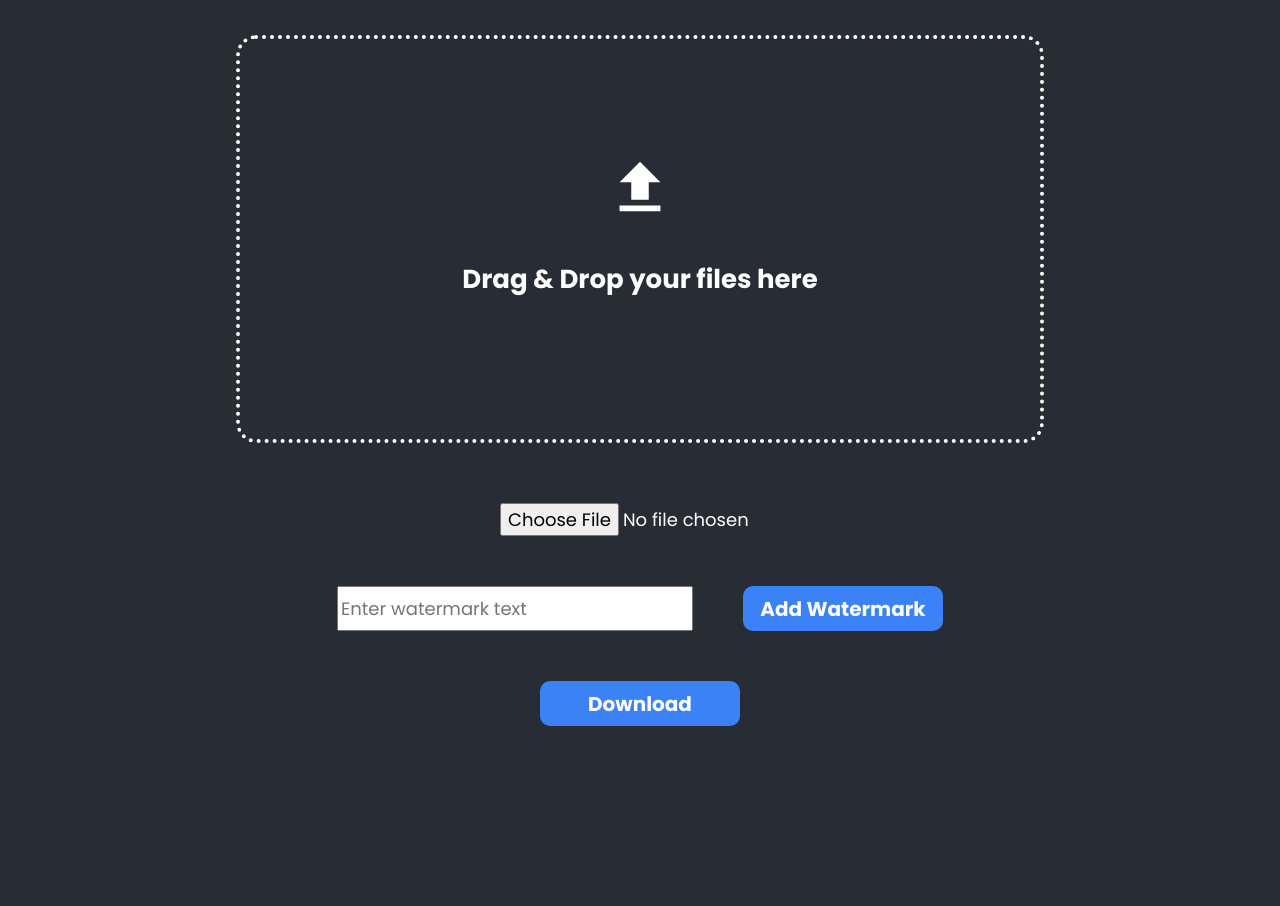
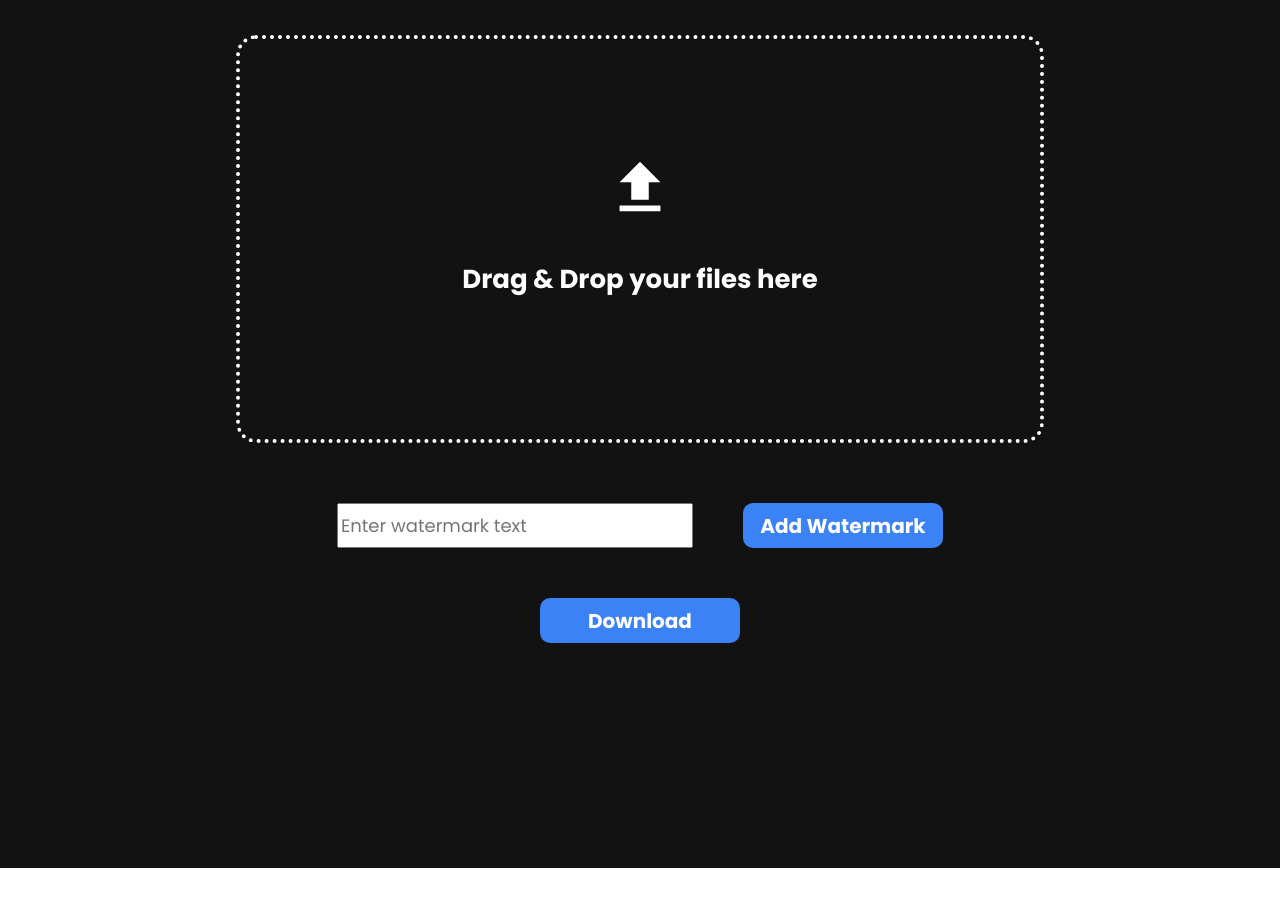
Before and after one commit to thedevarchive/image-watermark-editor, a React (Create React App) app: page / in a window 1280 px wide. Shown: the top 906 px of the page. After the commit the page ends 868 px from the top, so only its background shows below. Built offline with nearby package versions, Linux system fonts and the light colour scheme.

Commit message:
Removed input file field below the drag & drop area and modified colours of website

```diff
--- a/src/App.css
+++ b/src/App.css
@@ -17,7 +17,7 @@
 }
 
 .App-header {
-  background-color: #282c34;
+  background-color: #121212;
   min-height: 100vh;
   display: flex;
   flex-direction: column;
@@ -25,10 +25,6 @@
   justify-content: center;
   font-size: calc(10px + 2vmin);
   color: white;
-}
-
-.App-link {
-  color: #61dafb;
 }
 
 @keyframes App-logo-spin {
--- a/src/App.js
+++ b/src/App.js
@@ -87,8 +87,6 @@ function App() {
         </div>
         <input type="file" accept="image/*" onChange={handleImageUpload} />
       </div>
-
-      <input type="file" accept="image/*" onChange={handleImageUpload} />
       <div style={{ display: "flex" }}>
         <input type="text" value={watermark}
           onChange={(e) => setWatermark(e.target.value)}
```
